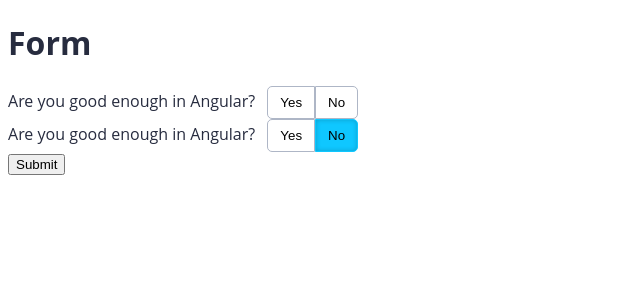
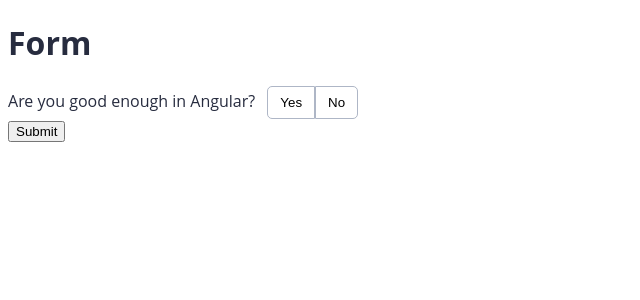
Before and after one commit to wslmacieira/a11yP1, an Angular app: page / in a window 1280 px wide. Shown: the top 300 px of the page, without its empty margins (0-640 px from the left). Built offline with nearby package versions, Linux system fonts and the light colour scheme.

Commit message:
efeito do tbindex 0

```diff
--- a/src/app/app.component.html
+++ b/src/app/app.component.html
@@ -1,8 +1,5 @@
 <main>
   <h1>Form</h1>
-  <app-yes-no-button-group
-    label="Are you good enough in Angular? "
-  ></app-yes-no-button-group>
   <form [formGroup]="form" (ngSubmit)="submit()">
   <app-yes-no-button-group
     formControlName="yesNoAnswer"
--- a/src/app/app.component.ts
+++ b/src/app/app.component.ts
@@ -12,7 +12,7 @@
 
   constructor(formBuilder: FormBuilder) {
     this.form = formBuilder.group({
-      yesNoAnswer: ['no'],
+      yesNoAnswer: [null],
     });
   }
 
--- a/src/app/shared/components/yes-no-button-group/yes-no-button-group.component.html
+++ b/src/app/shared/components/yes-no-button-group/yes-no-button-group.component.html
@@ -1,11 +1,11 @@
 <div role="radiogroup" [attr.aria-label]="label" class="button-group">
   <label [attr.id]="id" class="label">{{ label }}</label>
-  <button role="radio" [attr.aria-checked]="value === options.YES" type="button" class="button button-yes"
-    (click)="activate(options.YES)" [class.button-pressed]="value === options.YES">
+  <button role="radio" [attr.aria-checked]="value === options.YES" [attr.tabindex]="value === options.YES || value === null ? 0 : -1" type="button"
+    class="button button-yes" (click)="activate(options.YES)" [class.button-pressed]="value === options.YES">
     Yes
   </button>
-  <button role="radio" [attr.aria-checked]="value === options.NO" type="button" class="button button-no" (click)="activate(options.NO)"
-    [class.button-pressed]="value === options.NO">
+  <button role="radio" [attr.aria-checked]="value === options.NO" [attr.tabindex]="value === options.NO ? 0 : -1" type="button"
+    class="button button-no" (click)="activate(options.NO)" [class.button-pressed]="value === options.NO">
     No
   </button>
 </div>
```
